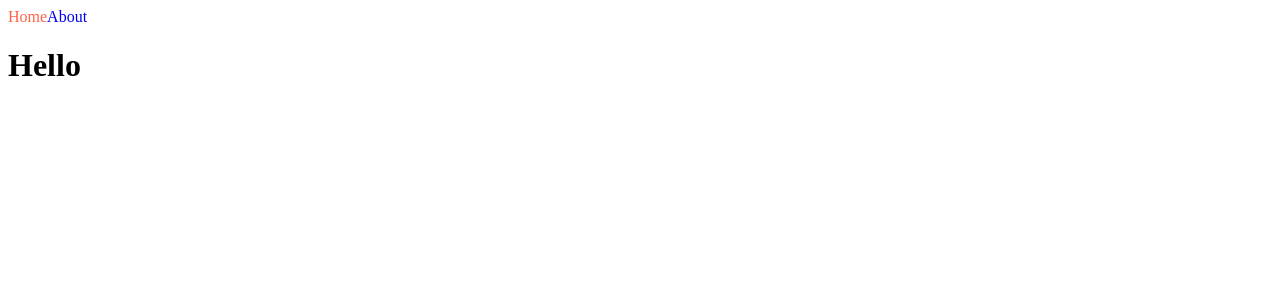
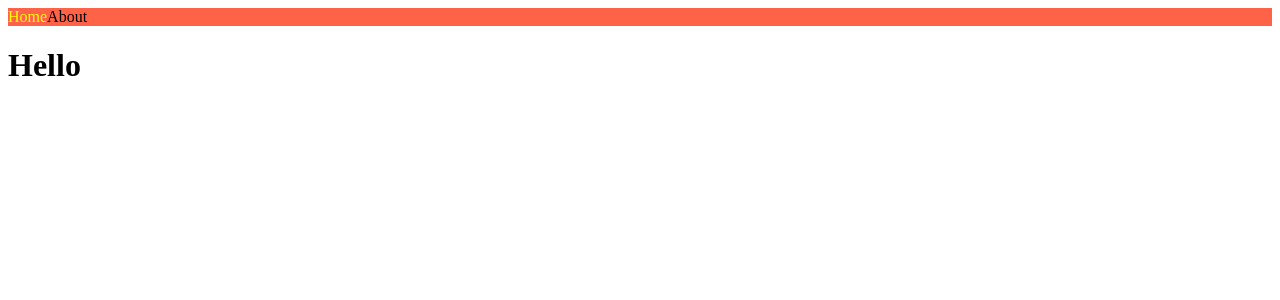
Before and after one commit to juhui88/NextJsStudy, a Next.js app in the folder nextjs-intro/: page / in a window 1280 px wide. Shown: the top 300 px of the page. Built offline with nearby package versions, Linux system fonts and the light colour scheme.

Commit message:
css 추가 방법

```diff
--- a/nextjs-intro/components/NavBar.js
+++ b/nextjs-intro/components/NavBar.js
@@ -1,18 +1,28 @@
 import Link from "next/link";
 import { useRouter } from "next/router";
-import styles from "./NavBar.module.css";
 
 export default function NavBar() {
   const router = useRouter();
   console.log(router)
   return (
     <nav>
-      <Link className={`${styles.link} ${router.pathname === "/" ? styles.active : ""}`} href="/">
-        Home
+      <Link  href="/" legacyBehavior >
+        <span className={router.pathname === "/" ? "active":""}>Home</span>
       </Link>
-      <Link className={[styles.link, router.pathname === "/about" ? styles.active : "",].join(" ")} href="/about">
-          About
+      <Link href="/about" legacyBehavior>
+          <span className={router.pathname === "/about" ? "active":""} >About</span>
       </Link>
+      <style jsx>{`
+        nav {
+          background-color:tomato;
+        }
+        span{
+          text-decoration: none;
+        }
+        .active {
+          color: yellow;
+        }
+      `}</style>
     </nav>
   );
 }
--- a/nextjs-intro/components/NavBar.module.css
+++ /dev/null
@@ -1,7 +0,0 @@
-.link {
-    text-decoration: none;
-  }
-
-.active {
-color: tomato;
-}
```
